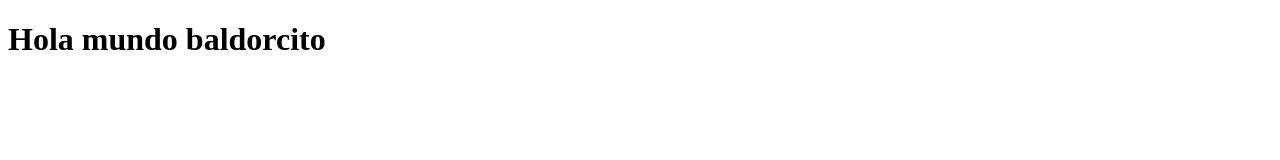
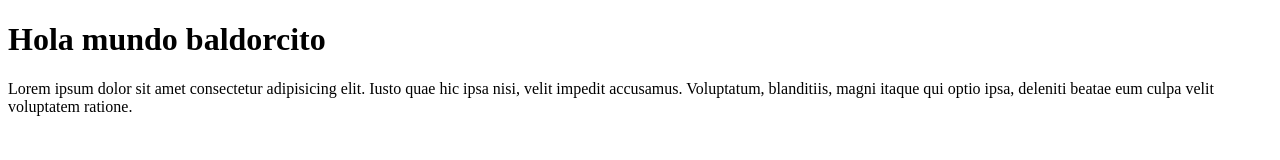
Before and after one commit to JAvila30/Prueba1, a plain HTML site: page index.html in a window 1280 px wide. Drawn offline with Linux system fonts and the light colour scheme.

Commit message:
SecondCommit

```diff
--- a/index.html
+++ b/index.html
@@ -7,5 +7,6 @@
   </head>
   <body>
     <h1>Hola mundo baldorcito</h1>
+    <p>Lorem ipsum dolor sit amet consectetur adipisicing elit. Iusto quae hic ipsa nisi, velit impedit accusamus. Voluptatum, blanditiis, magni itaque qui optio ipsa, deleniti beatae eum culpa velit voluptatem ratione.</p>
   </body>
 </html>
```
